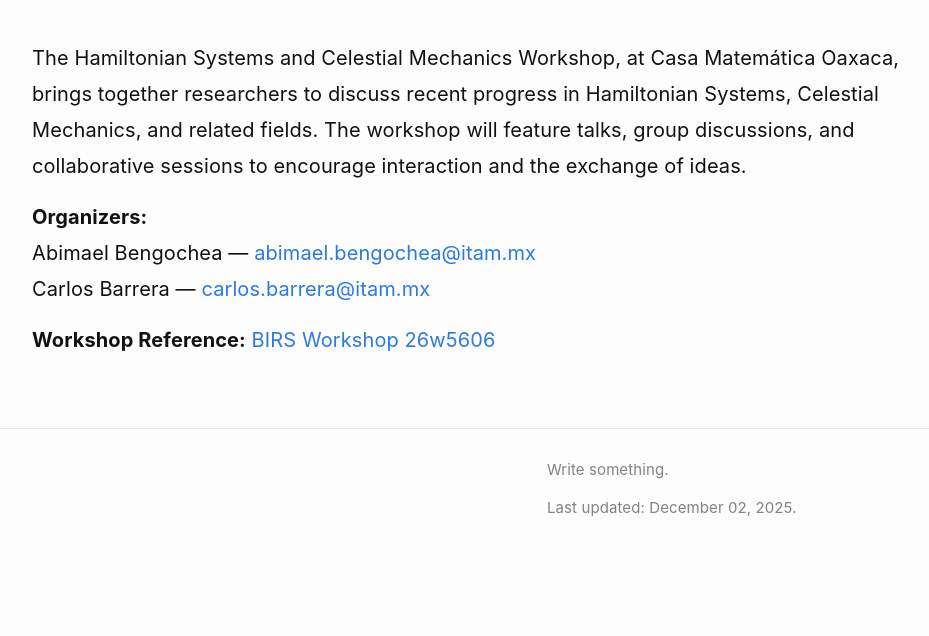
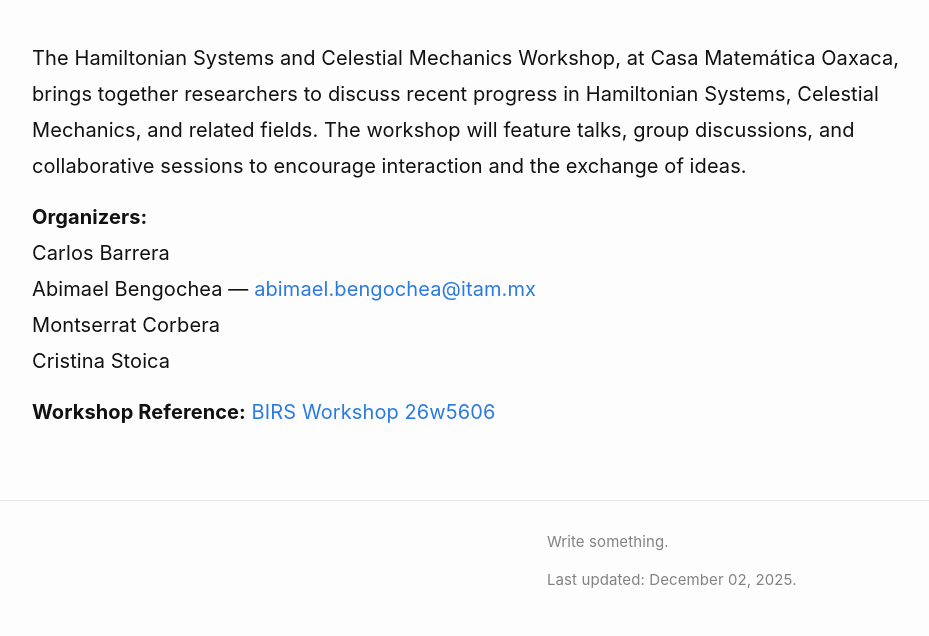
Before and after one commit to celmechcongress2026/celmechcongress2026.github.io, a Jekyll site: the page built from index.md, in a window 1280 px wide. Shown: the part 540-1176 px from the top of the page, without its empty margins (108-1037 px from the left). Built offline with Jekyll 4.4.1, drawn with Linux system fonts in a browser that asks for light colours; before the commit the page ends 1104 px from its top, so only the background shows below that.

Commit message:
Update index.md

```diff
--- a/index.md
+++ b/index.md
@@ -16,11 +16,13 @@ layout: home
     The Hamiltonian Systems and Celestial Mechanics Workshop, at Casa Matemática Oaxaca, brings together researchers to discuss recent progress in Hamiltonian Systems, Celestial Mechanics, and related fields. The workshop will feature talks, group discussions, and collaborative sessions to encourage interaction and the exchange of ideas.
   </p>
 
-  <p>
-    <strong>Organizers:</strong><br>
-    Abimael Bengochea — <a href="mailto:abimael.bengochea@itam.mx">abimael.bengochea@itam.mx</a><br>
-    Carlos Barrera — <a href="mailto:carlos.barrera@itam.mx">carlos.barrera@itam.mx</a>
-  </p>
+<p>
+  <strong>Organizers:</strong><br>
+  Carlos Barrera<br>
+  Abimael Bengochea — <a href="mailto:abimael.bengochea@itam.mx">abimael.bengochea@itam.mx</a><br>
+  Montserrat Corbera<br>
+  Cristina Stoica
+</p>
 
   <p>
     <strong>Workshop Reference:</strong>
```
